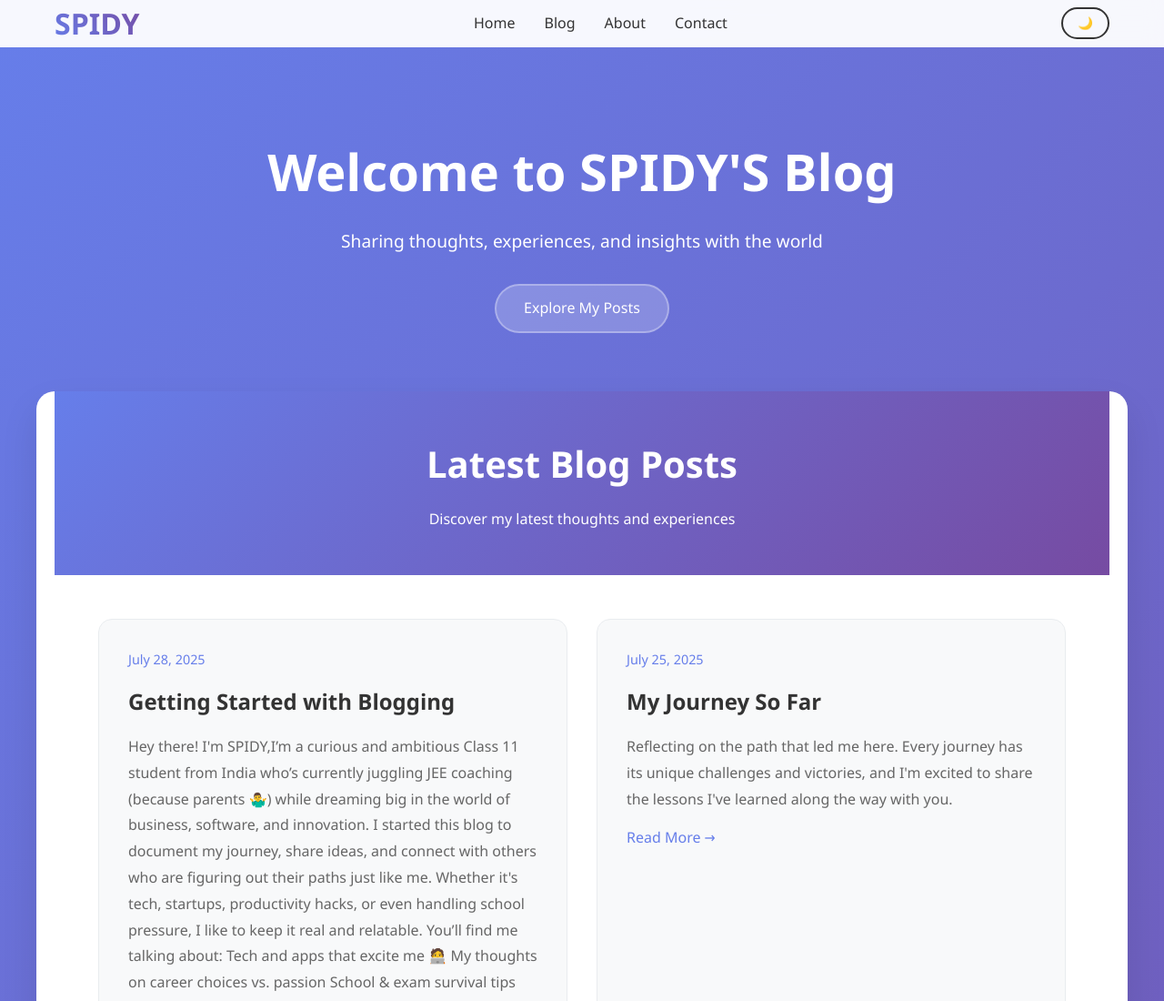
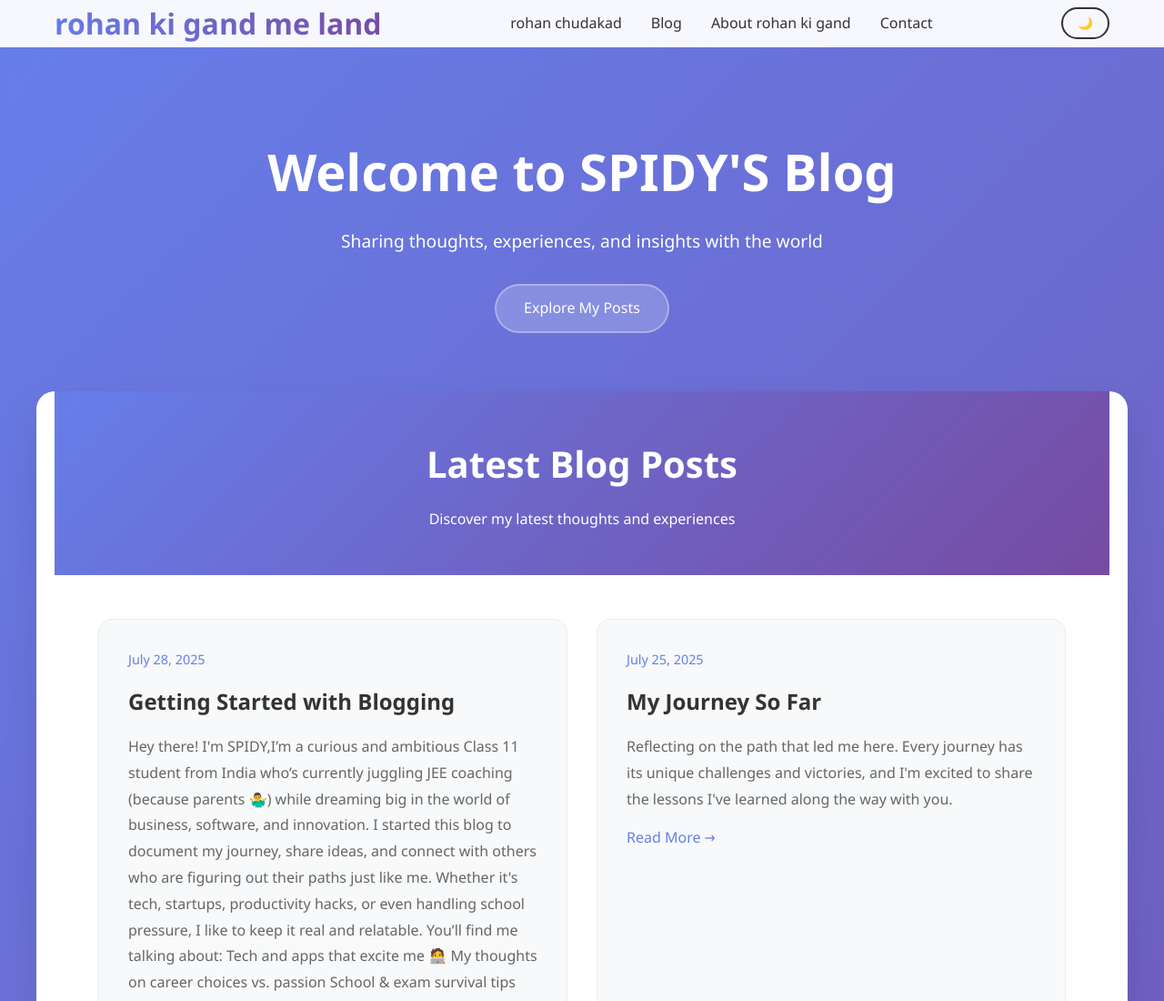
Before and after one commit to varun19205/SPIDY-BLOG, a plain HTML site: page index.html in a window 1280 px wide. Shown: the top 1100 px of the page at 91% size. Drawn offline with Linux system fonts and the light colour scheme.

Commit message:
Update index.html

```diff
--- a/index.html
+++ b/index.html
@@ -376,11 +376,11 @@
 <body>
     <header>
         <nav class="container">
-            <div class="logo">SPIDY</div>
+            <div class="logo">rohan ki gand me land</div>
             <ul class="nav-links">
-                <li><a href="#home">Home</a></li>
+                <li><a href="#home">rohan chudakad</a></li>
                 <li><a href="#blog">Blog</a></li>
-                <li><a href="#about">About</a></li>
+                <li><a href="#about">About rohan ki gand</a></li>
                 <li><a href="#contact">Contact</a></li>
             </ul>
             <button class="theme-toggle" onclick="toggleTheme()">🌙</button>
```
